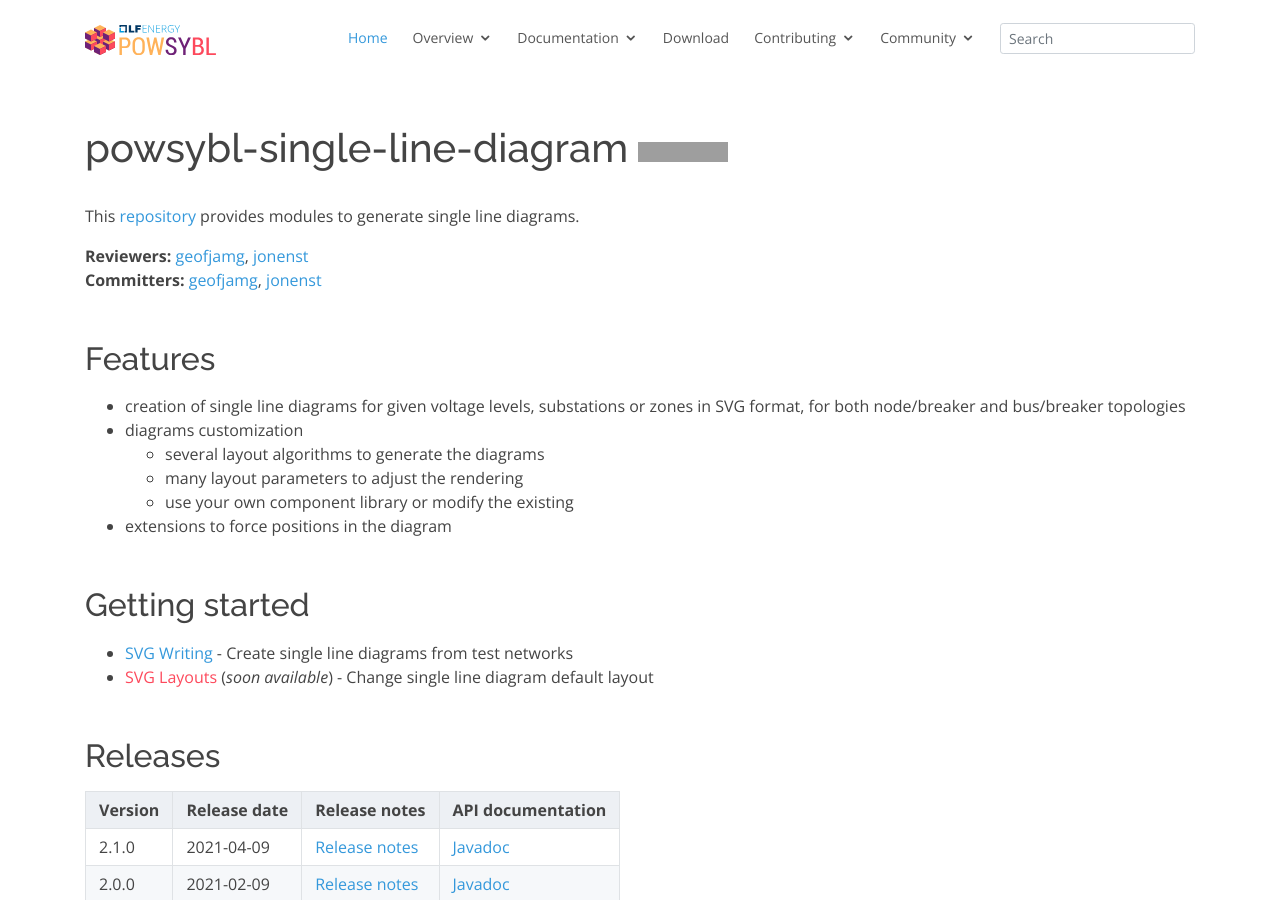
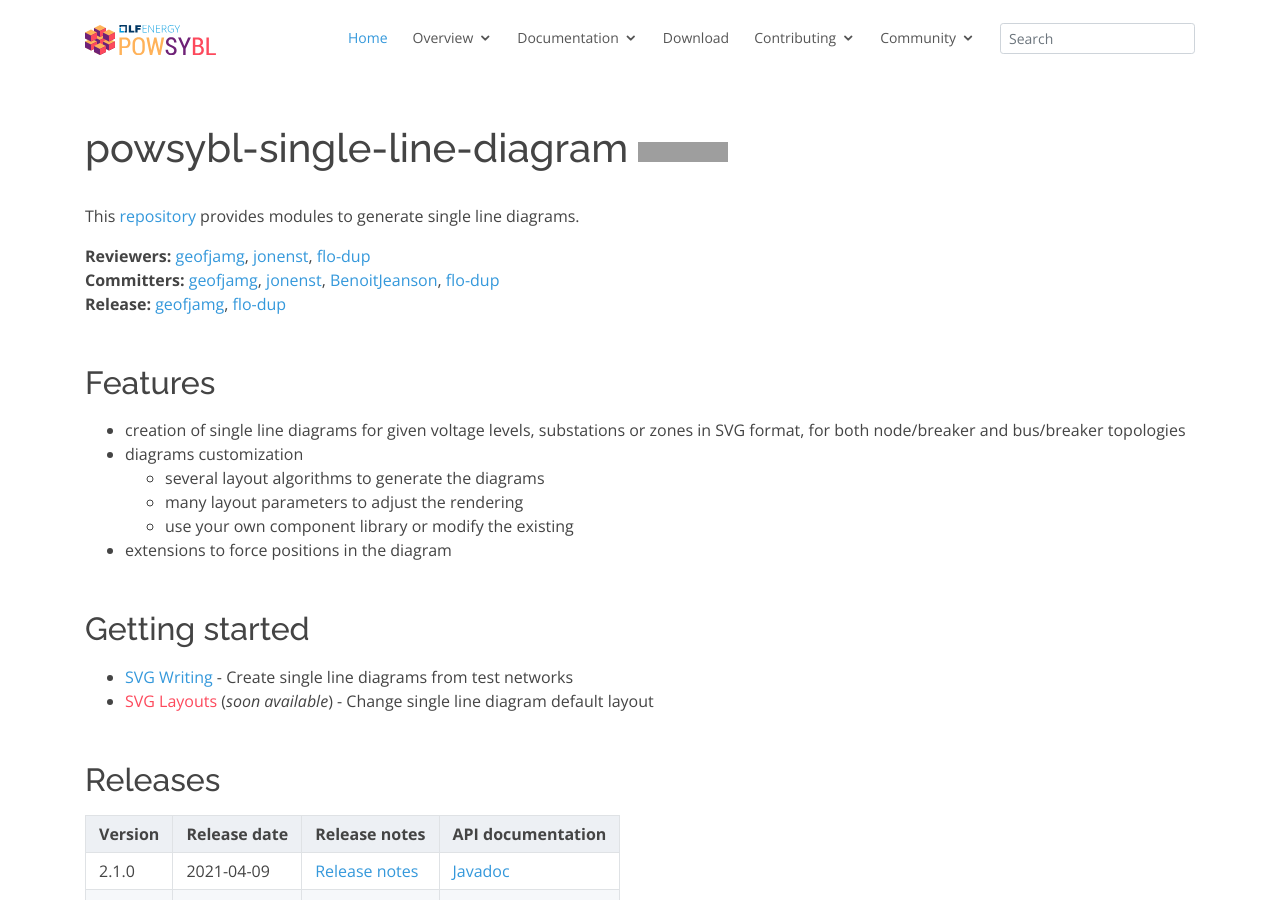
Before and after one commit to powsybl/powsybl.github.io, a Jekyll site: the page built from pages/documentation/developer/repositories/powsybl-single-line-diagram.md, in a window 1280 px wide and 900 px high. Built offline with Jekyll 4.4.1, drawn with Linux system fonts in a browser that asks for light colours; our own code applies the rules of GitHub Pages for plain Markdown files; grey boxes are pictures that could not be loaded.

Commit message:
Update reviewers/committers/releasers for updated repos
Signed-off-by: Florian Dupuy <florian.dupuy@rte-france.com>

```diff
--- a/pages/documentation/developer/repositories/powsybl-single-line-diagram.md
+++ b/pages/documentation/developer/repositories/powsybl-single-line-diagram.md
@@ -1,8 +1,9 @@
 # powsybl-single-line-diagram [![GitHub release](https://img.shields.io/github/release/powsybl/powsybl-single-line-diagram.svg)](https://github.com/powsybl/powsybl-single-line-diagram/releases/)
 This [repository](https://github.com/powsybl/powsybl-single-line-diagram) provides modules to generate single line diagrams.
 
-**Reviewers:** [geofjamg](https://github.com/geofjamg), [jonenst](https://github.com/jonenst)
-**Committers:** [geofjamg](https://github.com/geofjamg), [jonenst](https://github.com/jonenst)
+**Reviewers:** [geofjamg](https://github.com/geofjamg), [jonenst](https://github.com/jonenst), [flo-dup](https://github.com/flo-dup)
+**Committers:** [geofjamg](https://github.com/geofjamg), [jonenst](https://github.com/jonenst), [BenoitJeanson](https://github.com/BenoitJeanson), [flo-dup](https://github.com/flo-dup)
+**Release:** [geofjamg](https://github.com/geofjamg), [flo-dup](https://github.com/flo-dup)
 
 ## Features
 
```
Also changed, not shown: pages/documentation/developer/repositories/powsybl-core.md (+1 -0 lines), pages/documentation/developer/repositories/powsybl-dynawo.md (+2 -1 lines), pages/documentation/developer/repositories/powsybl-open-loadflow.md (+2 -1 lines).
